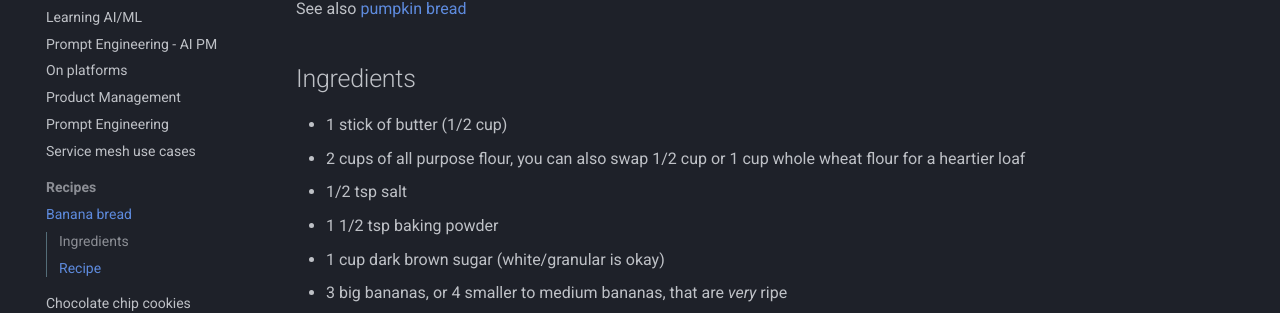
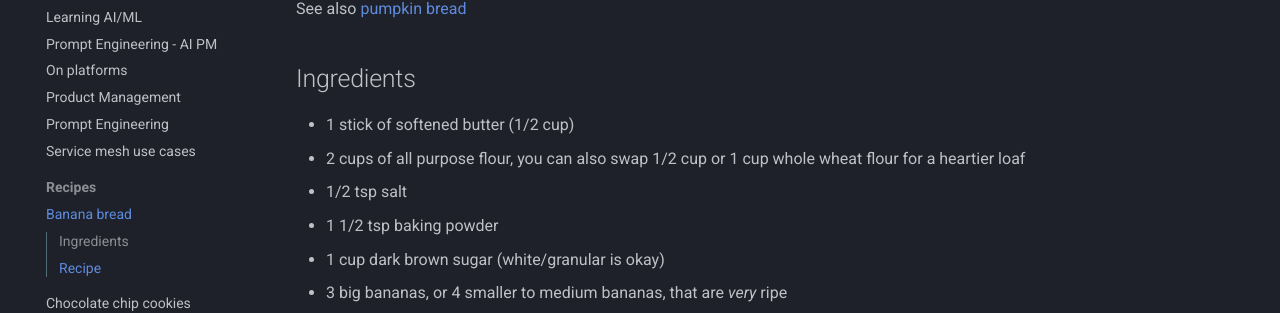
Before and after one commit to seajoshc/p4adotnet, an MkDocs documentation site: the page built from docs/recipes/banana-bread.md, in a window 1280 px wide and 1273 px high. Shown: the part 184-497 px from the top of the window. Built offline with MkDocs 1.6.1 and Material for MkDocs 9.7.7, drawn with Linux system fonts in a browser that asks for light colours.

Commit message:
Update banana-bread.md

```diff
--- a/docs/recipes/banana-bread.md
+++ b/docs/recipes/banana-bread.md
@@ -3,7 +3,7 @@
 See also [pumpkin bread](./pumpkin-bread.md)
 
 ## Ingredients
-- 1 stick of butter (1/2 cup)
+- 1 stick of softened butter (1/2 cup)
 - 2 cups of all purpose flour, you can also swap 1/2 cup or 1 cup whole wheat flour for a heartier loaf
 - 1/2 tsp salt
 - 1 1/2 tsp baking powder
```
